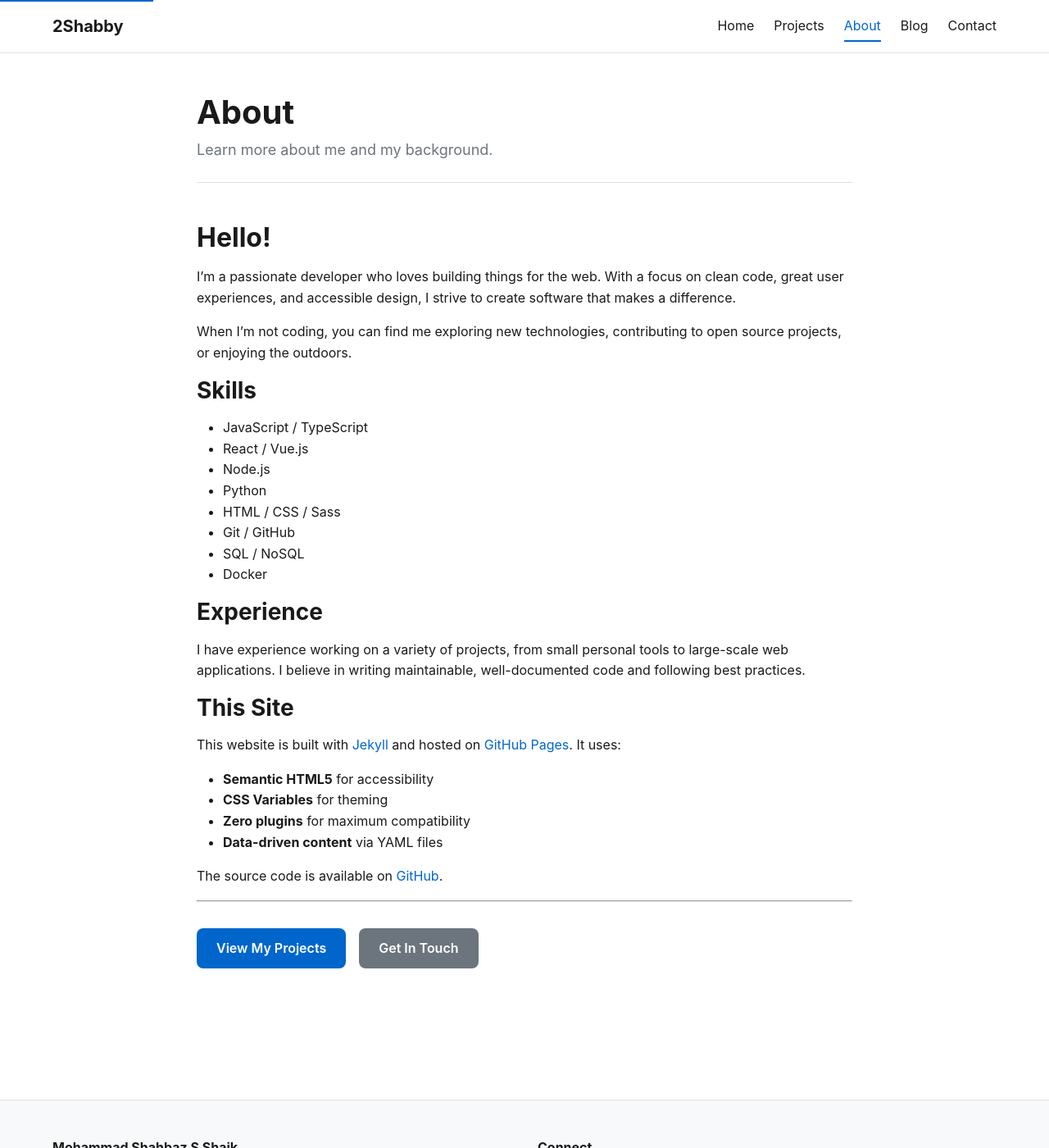
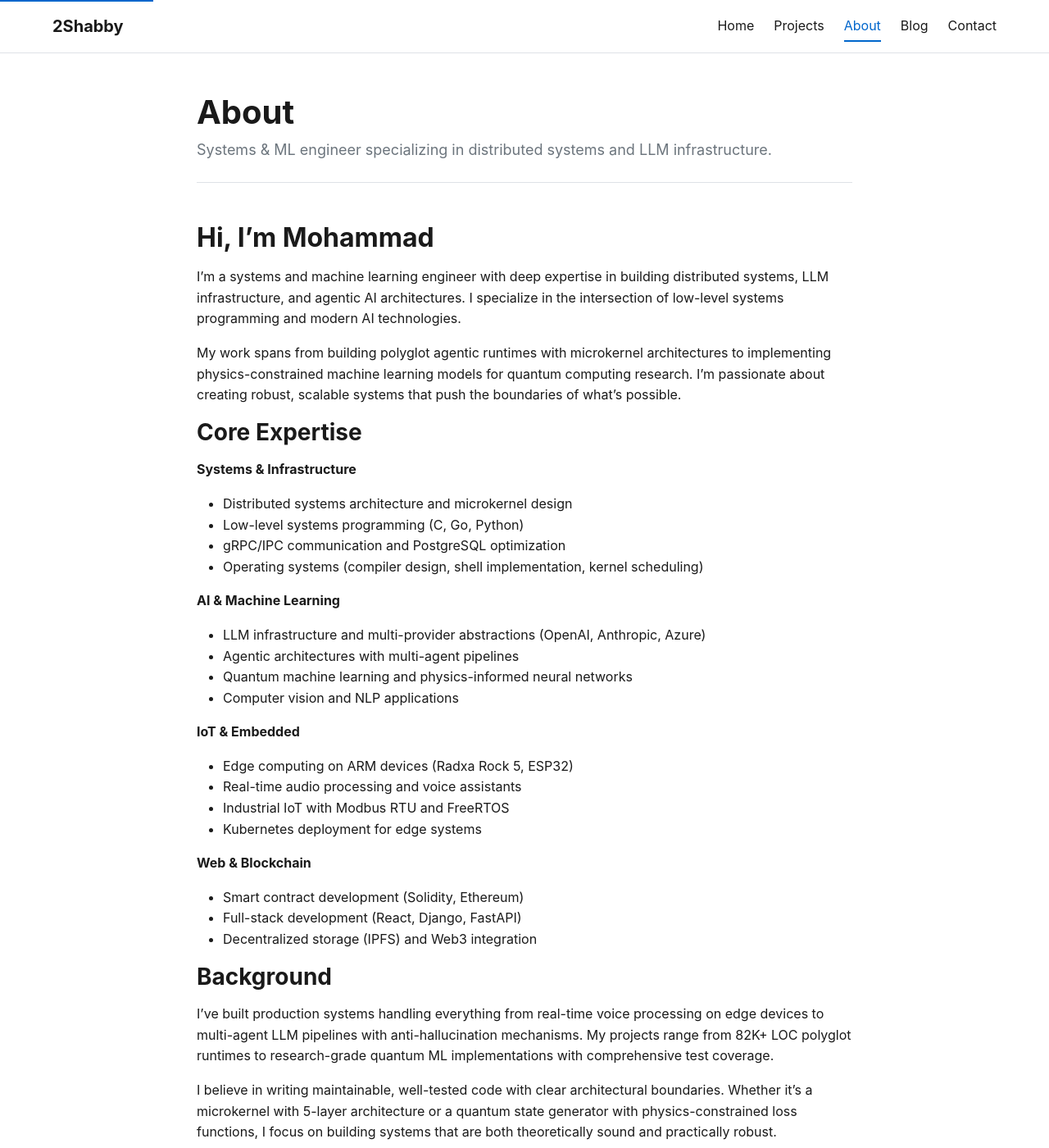
Before and after one commit to 2Shabby/2shabby.github.io, a Jekyll site: the page built from pages/about.md, in a window 1280 px wide and 1400 px high. Shown: the whole window at 82% size. Built offline with Jekyll 4.4.1, drawn with Linux system fonts in a browser that asks for light colours; some of the changed text lies outside the part shown.

Commit message:
content: Update about, contact, and blog pages
- about.md: Rewritten with real background, expertise, and experience
- contact.md: Simplified to clean social links only (removed non-functional form)
- blog.md: Improved empty state with call-to-action to projects

All content now reflects actual skills and removes placeholder text.

```diff
--- a/pages/about.md
+++ b/pages/about.md
@@ -1,45 +1,54 @@
 ---
 layout: page
 title: About
-description: Learn more about me and my background.
+description: Systems & ML engineer specializing in distributed systems and LLM infrastructure.
 permalink: /about/
 nav_order: 2
 narrow: true
 ---
 
-## Hello!
+## Hi, I'm Mohammad
 
-I'm a passionate developer who loves building things for the web. With a focus on clean code, great user experiences, and accessible design, I strive to create software that makes a difference.
+I'm a systems and machine learning engineer with deep expertise in building distributed systems, LLM infrastructure, and agentic AI architectures. I specialize in the intersection of low-level systems programming and modern AI technologies.
 
-When I'm not coding, you can find me exploring new technologies, contributing to open source projects, or enjoying the outdoors.
+My work spans from building polyglot agentic runtimes with microkernel architectures to implementing physics-constrained machine learning models for quantum computing research. I'm passionate about creating robust, scalable systems that push the boundaries of what's possible.
 
-### Skills
+### Core Expertise
 
-<ul class="skills-list">
-  <li>JavaScript / TypeScript</li>
-  <li>React / Vue.js</li>
-  <li>Node.js</li>
-  <li>Python</li>
-  <li>HTML / CSS / Sass</li>
-  <li>Git / GitHub</li>
-  <li>SQL / NoSQL</li>
-  <li>Docker</li>
-</ul>
+**Systems & Infrastructure**
+- Distributed systems architecture and microkernel design
+- Low-level systems programming (C, Go, Python)
+- gRPC/IPC communication and PostgreSQL optimization
+- Operating systems (compiler design, shell implementation, kernel scheduling)
 
-### Experience
+**AI & Machine Learning**
+- LLM infrastructure and multi-provider abstractions (OpenAI, Anthropic, Azure)
+- Agentic architectures with multi-agent pipelines
+- Quantum machine learning and physics-informed neural networks
+- Computer vision and NLP applications
 
-I have experience working on a variety of projects, from small personal tools to large-scale web applications. I believe in writing maintainable, well-documented code and following best practices.
+**IoT & Embedded**
+- Edge computing on ARM devices (Radxa Rock 5, ESP32)
+- Real-time audio processing and voice assistants
+- Industrial IoT with Modbus RTU and FreeRTOS
+- Kubernetes deployment for edge systems
+
+**Web & Blockchain**
+- Smart contract development (Solidity, Ethereum)
+- Full-stack development (React, Django, FastAPI)
+- Decentralized storage (IPFS) and Web3 integration
+
+### Background
+
+I've built production systems handling everything from real-time voice processing on edge devices to multi-agent LLM pipelines with anti-hallucination mechanisms. My projects range from 82K+ LOC polyglot runtimes to research-grade quantum ML implementations with comprehensive test coverage.
+
+I believe in writing maintainable, well-tested code with clear architectural boundaries. Whether it's a microkernel with 5-layer architecture or a quantum state generator with physics-constrained loss functions, I focus on building systems that are both theoretically sound and practically robust.
 
 ### This Site
 
-This website is built with [Jekyll](https://jekyllrb.com/) and hosted on [GitHub Pages](https://pages.github.com/). It uses:
+This portfolio is built with Jekyll and hosted on GitHub Pages. It features a data-driven architecture with zero JavaScript for core functionality, pure CSS dark mode, and semantic HTML throughout. The projects page uses `<details>`/`<summary>` elements for NO-JS category expansion.
 
-- **Semantic HTML5** for accessibility
-- **CSS Variables** for theming
-- **Zero plugins** for maximum compatibility
-- **Data-driven content** via YAML files
-
-The source code is available on [GitHub](https://github.com/yourusername/yourusername.github.io).
+Source available at [github.com/2Shabby/2shabby.github.io](https://github.com/2Shabby/2shabby.github.io).
 
 ---
 
```
Also changed, not shown: pages/blog.md (+6 -1 lines), pages/contact.md (+14 -37 lines).
